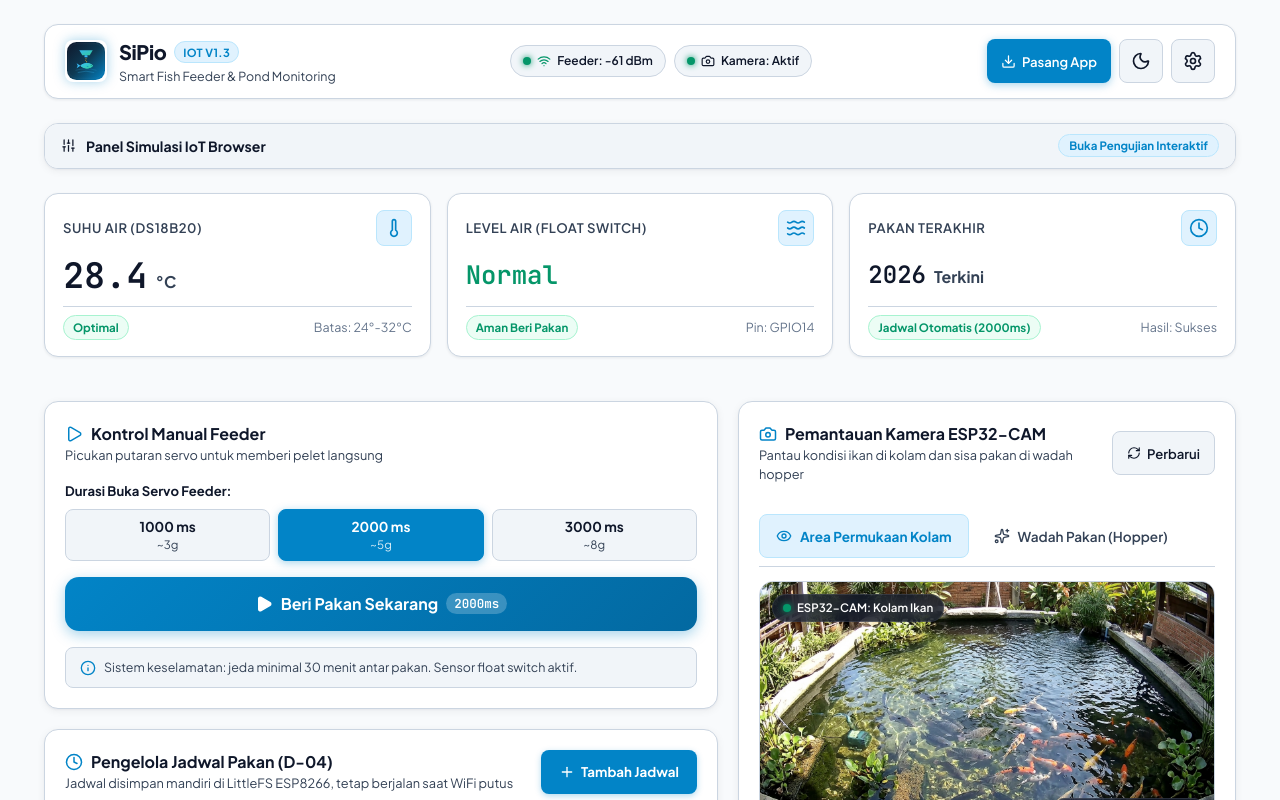
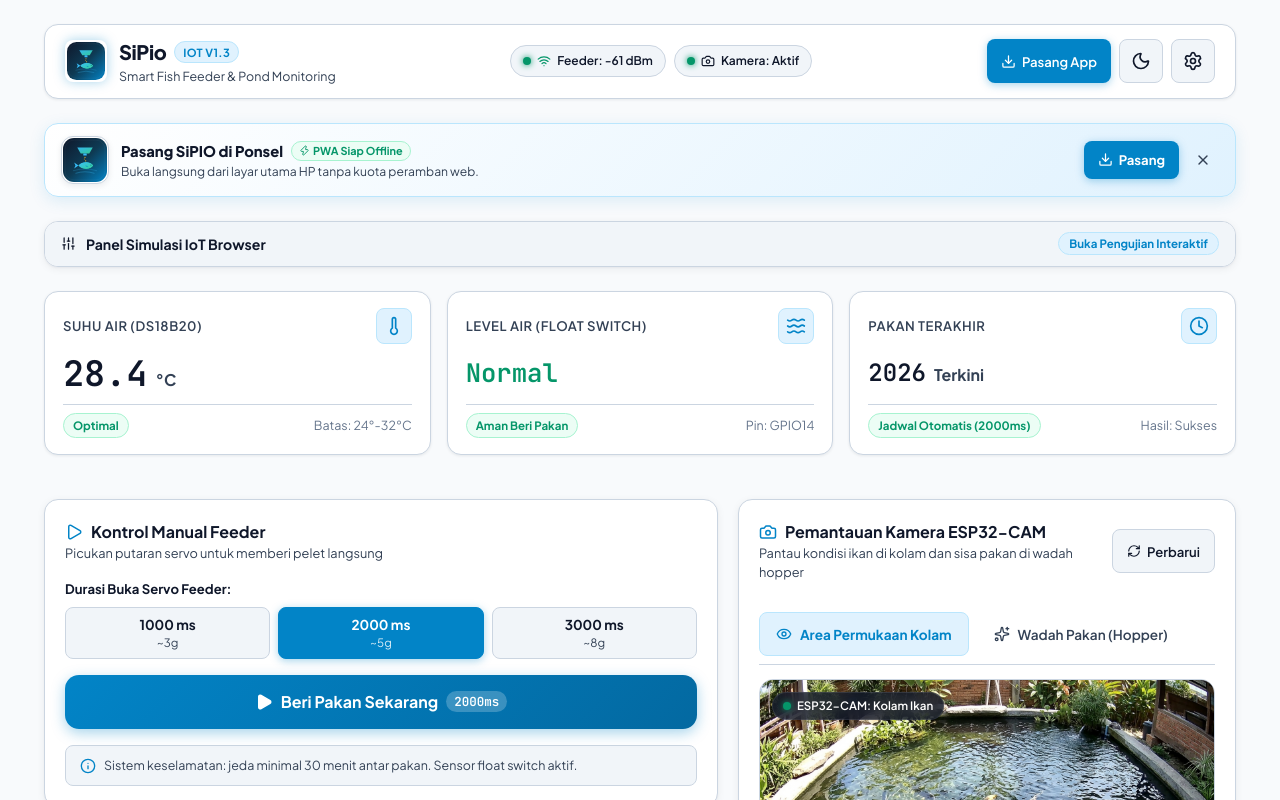
Before and after one commit to syifamojocanggih-hash/SiPIO, a React (Vite) app in the folder frontend/: page / in a window 1280 px wide. Shown: the top 800 px of the page. Built offline with nearby package versions, Linux system fonts and the light colour scheme.

Commit message:
feat: implement initial frontend application structure with PWA support and IoT dashboard components

```diff
--- a/frontend/index.html
+++ b/frontend/index.html
@@ -9,15 +9,15 @@
     <meta name="mobile-web-app-capable" content="yes" />
     <meta name="apple-mobile-web-app-capable" content="yes" />
     <meta name="apple-mobile-web-app-status-bar-style" content="default" />
-    <meta name="apple-mobile-web-app-title" content="SiPio" />
-    <meta name="description" content="Sistem Pemberi Pakan Ikan Otomatis Berbasis IoT dengan Sensor Suhu, Level Air, dan Kamera Pemantau (PRD SiPio v1.3 PWA)" />
+    <meta name="apple-mobile-web-app-title" content="SiPIO" />
+    <meta name="description" content="Sistem Pemantau Ikan & Pemberi Pakan Otomatis Berbasis IoT dengan Sensor Suhu DS18B20, Float Switch, dan Kamera ESP32-CAM" />
 
     <!-- Preconnect Google Fonts -->
     <link rel="preconnect" href="https://fonts.googleapis.com" />
     <link rel="preconnect" href="https://fonts.gstatic.com" crossorigin />
     <link href="https://fonts.googleapis.com/css2?family=Plus+Jakarta+Sans:wght@400;500;600;700;800&family=JetBrains+Mono:wght@500;600&display=swap" rel="stylesheet" />
 
-    <title>SiPio - Sistem Pakan Ikan Otomatis IoT</title>
+    <title>SiPIO - Sistem Pemantau Ikan Otomatis IoT</title>
   </head>
   <body>
     <div id="root"></div>
--- a/frontend/src/App.jsx
+++ b/frontend/src/App.jsx
@@ -10,6 +10,7 @@ import { FeedLogs } from './components/FeedLogs'
 import { SettingsModal } from './components/SettingsModal'
 import { MobileBottomNav } from './components/MobileBottomNav'
 import { PWAInstallModal } from './components/PWAInstallModal'
+import { MobileInstallBanner } from './components/MobileInstallBanner'
 import { SimulationBar } from './components/SimulationBar'
 import { usePWA } from './hooks/usePWA'
 import {
@@ -104,6 +105,16 @@ export default function App() {
 
   // Generate dynamic alerts based on conditions
   const activeAlerts = []
+
+  if (!pwaState.isOnline && !dismissedAlertIds.includes('alert_pwa_offline')) {
+    activeAlerts.push({
+      id: 'alert_pwa_offline',
+      type: 'warning',
+      title: 'PWA Mode Offline Aktif',
+      message: 'Koneksi internet terputus. Menampilkan data telemetri dan snapshot tersimpan dari cache Workbox.'
+    })
+  }
+
   if (!telemetry.level_ok && !dismissedAlertIds.includes('alert_level_low')) {
     activeAlerts.push({
       id: 'alert_level_low',
@@ -169,6 +180,9 @@ export default function App() {
         espStatus={espStatus}
         camStatus={camStatus}
       />
+
+      {/* 1.2 Banner PWA Pemasangan ke Smartphone */}
+      <MobileInstallBanner pwaState={pwaState} />
 
       {/* 1.5 Interactive Browser Simulation Bar for Testing IoT States */}
       <SimulationBar
--- /dev/null
+++ b/frontend/src/components/MobileInstallBanner.jsx
@@ -0,0 +1,87 @@
+import React from 'react'
+import { Download, X, Smartphone, Zap, WifiOff } from 'lucide-react'
+
+export function MobileInstallBanner({ pwaState }) {
+  const {
+    canInstall,
+    isInstalled,
+    isBannerDismissed,
+    dismissBanner,
+    promptInstall,
+    triggerHaptic,
+    isOnline
+  } = pwaState
+
+  // Do not show if already installed, cannot install, or user dismissed in this session
+  if (!canInstall || isInstalled || isBannerDismissed) {
+    return null
+  }
+
+  const handleInstallClick = () => {
+    triggerHaptic(50)
+    promptInstall()
+  }
+
+  const handleDismiss = () => {
+    triggerHaptic(20)
+    dismissBanner()
+  }
+
+  return (
+    <aside
+      className="mobile-install-banner"
+      role="region"
+      aria-label="Banner Pemasangan Aplikasi SiPIO ke Ponsel"
+    >
+      <div className="install-banner-inner">
+        {/* App Icon */}
+        <div className="install-banner-icon">
+          <img src="/sipio-icon.svg" alt="Ikon Aplikasi SiPIO" width="44" height="44" />
+        </div>
+
+        {/* Text Content */}
+        <div className="install-banner-text">
+          <div className="install-banner-title-row">
+            <h3 className="install-banner-title">Pasang SiPIO di Ponsel</h3>
+            <span className="install-banner-pill">
+              <Zap size={11} /> PWA Siap Offline
+            </span>
+          </div>
+          <p className="install-banner-desc">
+            Buka langsung dari layar utama HP tanpa kuota peramban web.
+          </p>
+          {!isOnline && (
+            <span className="install-banner-offline-alert">
+              <WifiOff size={11} /> Internet terputus — Fitur offline aktif
+            </span>
+          )}
+        </div>
+
+        {/* Actions */}
+        <div className="install-banner-actions">
+          <button
+            type="button"
+            id="btn-banner-install"
+            className="btn-banner-primary"
+            onClick={handleInstallClick}
+            aria-label="Pasang SiPIO ke Layar Utama Ponsel"
+          >
+            <Download size={15} />
+            <span>Pasang</span>
+          </button>
+
+          <button
+            type="button"
+            id="btn-banner-dismiss"
+            className="btn-banner-close"
+            onClick={handleDismiss}
+            aria-label="Tutup saran pemasangan"
+            title="Tutup banner"
+          >
+            <X size={16} />
+          </button>
+        </div>
+      </div>
+    </aside>
+  )
+}
--- a/frontend/src/hooks/usePWA.js
+++ b/frontend/src/hooks/usePWA.js
@@ -6,6 +6,22 @@ export function usePWA() {
   const [isOnline, setIsOnline] = useState(navigator.onLine)
   const [isInstallModalOpen, setIsInstallModalOpen] = useState(false)
   const [platform, setPlatform] = useState('android') // 'ios' | 'android' | 'desktop'
+  const [isBannerDismissed, setIsBannerDismissed] = useState(() => {
+    try {
+      return sessionStorage.getItem('sipio-pwa-banner-dismissed') === 'true'
+    } catch {
+      return false
+    }
+  })
+
+  const dismissBanner = () => {
+    setIsBannerDismissed(true)
+    try {
+      sessionStorage.setItem('sipio-pwa-banner-dismissed', 'true')
+    } catch {
+      // ignore
+    }
+  }
 
   useEffect(() => {
     // Detect Platform
@@ -83,6 +99,8 @@ export function usePWA() {
     platform,
     isInstallModalOpen,
     setIsInstallModalOpen,
+    isBannerDismissed,
+    dismissBanner,
     promptInstall,
     triggerHaptic
   }
--- a/frontend/src/index.css
+++ b/frontend/src/index.css
@@ -1501,3 +1501,151 @@ input:checked + .slider:before {
   color: var(--status-rose);
   font-weight: 700;
 }
+
+/* Smartphone PWA Install Smart Banner */
+.mobile-install-banner {
+  background: linear-gradient(135deg, var(--bg-card) 0%, var(--accent-blue-soft) 100%);
+  border: 1px solid var(--accent-blue-border);
+  border-radius: var(--radius-md);
+  box-shadow: 0 4px 16px rgba(2, 132, 199, 0.12);
+  padding: 12px 16px;
+  animation: slideDownBanner 300ms cubic-bezier(0.16, 1, 0.3, 1);
+  transition: all var(--transition-normal);
+}
+
+@keyframes slideDownBanner {
+  from {
+    opacity: 0;
+    transform: translateY(-8px);
+  }
+  to {
+    opacity: 1;
+    transform: translateY(0);
+  }
+}
+
+.install-banner-inner {
+  display: flex;
+  align-items: center;
+  gap: 12px;
+}
+
+.install-banner-icon {
+  width: 48px;
+  height: 48px;
+  border-radius: 12px;
+  background-color: #ffffff;
+  display: flex;
+  align-items: center;
+  justify-content: center;
+  border: 1px solid var(--border-color);
+  box-shadow: 0 2px 6px rgba(15, 23, 42, 0.08);
+  flex-shrink: 0;
+}
+
+.install-banner-text {
+  flex: 1;
+  min-width: 0;
+  display: flex;
+  flex-direction: column;
+  gap: 2px;
+}
+
+.install-banner-title-row {
+  display: flex;
+  align-items: center;
+  gap: 8px;
+  flex-wrap: wrap;
+}
+
+.install-banner-title {
+  font-size: 0.92rem;
+  font-weight: 800;
+  color: var(--text-main);
+  margin: 0;
+}
+
+.install-banner-pill {
+  display: inline-flex;
+  align-items: center;
+  gap: 3px;
+  font-size: 0.68rem;
+  font-weight: 700;
+  padding: 1px 7px;
+  border-radius: var(--radius-full);
+  background-color: var(--status-emerald-bg);
+  border: 1px solid var(--status-emerald-border);
+  color: var(--status-emerald);
+}
+
+.install-banner-desc {
+  font-size: 0.76rem;
+  color: var(--text-muted);
+  line-height: 1.3;
+  margin: 0;
+}
+
+.install-banner-offline-alert {
+  display: inline-flex;
+  align-items: center;
+  gap: 4px;
+  font-size: 0.7rem;
+  color: var(--status-amber);
+  font-weight: 600;
+  margin-top: 2px;
+}
+
+.install-banner-actions {
+  display: flex;
+  align-items: center;
+  gap: 8px;
+  flex-shrink: 0;
+}
+
+.btn-banner-primary {
+  min-height: 38px;
+  padding: 6px 14px;
+  background: var(--accent-primary);
+  border: none;
+  border-radius: var(--radius-sm);
+  color: #ffffff;
+  font-size: 0.82rem;
+  font-weight: 700;
+  display: flex;
+  align-items: center;
+  gap: 6px;
+  cursor: pointer;
+  box-shadow: 0 2px 8px rgba(2, 132, 199, 0.35);
+  transition: all var(--transition-fast);
+  white-space: nowrap;
+}
+
+.btn-banner-primary:hover {
+  background: var(--accent-primary-hover);
+  transform: translateY(-1px);
+}
+
+.btn-banner-close {
+  width: 32px;
+  height: 32px;
+  display: flex;
+  align-items: center;
+  justify-content: center;
+  background: transparent;
+  border: none;
+  color: var(--text-muted);
+  border-radius: var(--radius-full);
+  cursor: pointer;
+  transition: all var(--transition-fast);
+}
+
+.btn-banner-close:hover {
+  background-color: var(--bg-card-hover);
+  color: var(--text-main);
+}
+
+@media (max-width: 480px) {
+  .install-banner-desc {
+    display: none;
+  }
+}
--- a/frontend/vite.config.js
+++ b/frontend/vite.config.js
@@ -8,18 +8,22 @@ export default defineConfig({
     react(),
     VitePWA({
       registerType: 'autoUpdate',
-      includeAssets: ['favicon.ico', 'sipio-icon.svg'],
+      includeAssets: ['favicon.svg', 'sipio-icon.svg', 'camera/pond_latest.jpg', 'camera/hopper_latest.jpg'],
       manifest: {
-        name: 'SiPio - Smart Fish Feeder & Pond Monitor',
-        short_name: 'SiPio',
-        description: 'Sistem Pemberi Pakan Ikan Otomatis Berbasis IoT dengan Sensor Suhu, Level Air, dan Kamera Pemantau',
+        id: '/?source=pwa',
+        name: 'SiPIO - Smart Fish Feeder & Pond Monitoring',
+        short_name: 'SiPIO',
+        description: 'Sistem Pemantau Ikan & Pemberi Pakan Otomatis Berbasis IoT dengan Sensor Suhu DS18B20, Float Switch, dan Kamera ESP32-CAM',
         theme_color: '#0284c7',
-        background_color: '#f8fafc',
+        background_color: '#ffffff',
         display: 'standalone',
+        display_override: ['standalone', 'minimal-ui', 'window-controls-overlay'],
+        orientation: 'portrait-primary',
         start_url: '/',
         scope: '/',
-        orientation: 'portrait-primary',
-        categories: ['utilities', 'productivity'],
+        lang: 'id',
+        dir: 'ltr',
+        categories: ['utilities', 'productivity', 'agriculture'],
         icons: [
           {
             src: '/sipio-icon.svg',
@@ -34,31 +38,54 @@ export default defineConfig({
             purpose: 'maskable'
           }
         ],
+        screenshots: [
+          {
+            src: '/screenshots/mobile.png',
+            sizes: '390x844',
+            type: 'image/png',
+            form_factor: 'narrow',
+            label: 'Tampilan Mobile Dasbor Telemetri Kolam dan Kontrol Pakan SiPIO'
+          },
+          {
+            src: '/screenshots/desktop.png',
+            sizes: '1280x800',
+            type: 'image/png',
+            form_factor: 'wide',
+            label: 'Tampilan Desktop Dasbor SiPIO dengan Panel Pemantau Kamera dan Analitik Suhu'
+          }
+        ],
         shortcuts: [
           {
             name: 'Beri Pakan Cepat',
             short_name: 'Pakan',
-            description: 'Pemberian pakan pelet instan via servo',
+            description: 'Beri pelet manual instan melalui servo feeder',
             url: '/#sec-feeder',
             icons: [{ src: '/sipio-icon.svg', sizes: '192x192' }]
           },
           {
-            name: 'Pantau Kamera Kolam',
+            name: 'Kamera Kolam & Wadah',
             short_name: 'Kamera',
-            description: 'Lihat kondisi air kolam dan hopper pakan',
+            description: 'Lihat kondisi air kolam dan wadah hopper',
             url: '/#sec-camera',
+            icons: [{ src: '/sipio-icon.svg', sizes: '192x192' }]
+          },
+          {
+            name: 'Tren Suhu Air',
+            short_name: 'Suhu',
+            description: 'Pantau riwayat suhu air sensor DS18B20',
+            url: '/#sec-temp',
             icons: [{ src: '/sipio-icon.svg', sizes: '192x192' }]
           }
         ]
       },
       workbox: {
-        globPatterns: ['**/*.{js,css,html,ico,png,svg}'],
+        globPatterns: ['**/*.{js,css,html,ico,png,svg,jpg,jpeg,webp,woff2}'],
         runtimeCaching: [
           {
             urlPattern: /^https:\/\/fonts\.googleapis\.com\/.*/i,
             handler: 'CacheFirst',
             options: {
-              cacheName: 'google-fonts-cache',
+              cacheName: 'google-fonts-stylesheets',
               expiration: {
                 maxEntries: 10,
                 maxAgeSeconds: 60 * 60 * 24 * 365
@@ -72,10 +99,39 @@ export default defineConfig({
             urlPattern: /^https:\/\/fonts\.gstatic\.com\/.*/i,
             handler: 'CacheFirst',
             options: {
-              cacheName: 'gstatic-fonts-cache',
+              cacheName: 'google-fonts-webfonts',
+              expiration: {
+                maxEntries: 30,
+                maxAgeSeconds: 60 * 60 * 24 * 365
+              },
+              cacheableResponse: {
+                statuses: [0, 200]
+              }
+            }
+          },
+          {
+            urlPattern: /\/camera\/.*\.(?:png|jpg|jpeg|svg|webp)$/i,
+            handler: 'StaleWhileRevalidate',
+            options: {
+              cacheName: 'camera-snapshots-cache',
               expiration: {
                 maxEntries: 20,
-                maxAgeSeconds: 60 * 60 * 24 * 365
+                maxAgeSeconds: 60 * 60 * 24 * 7 // 7 days offline availability
+              },
+              cacheableResponse: {
+                statuses: [0, 200]
+              }
+            }
+          },
+          {
+            urlPattern: /\/api\/telemetry|\/api\/status/i,
+            handler: 'NetworkFirst',
+            options: {
+              cacheName: 'api-telemetry-cache',
+              networkTimeoutSeconds: 3,
+              expiration: {
+                maxEntries: 50,
+                maxAgeSeconds: 60 * 60 * 24
               },
               cacheableResponse: {
                 statuses: [0, 200]
```
Also changed, not shown: frontend/public/screenshots/desktop.png (added), frontend/public/screenshots/mobile.png (added).
